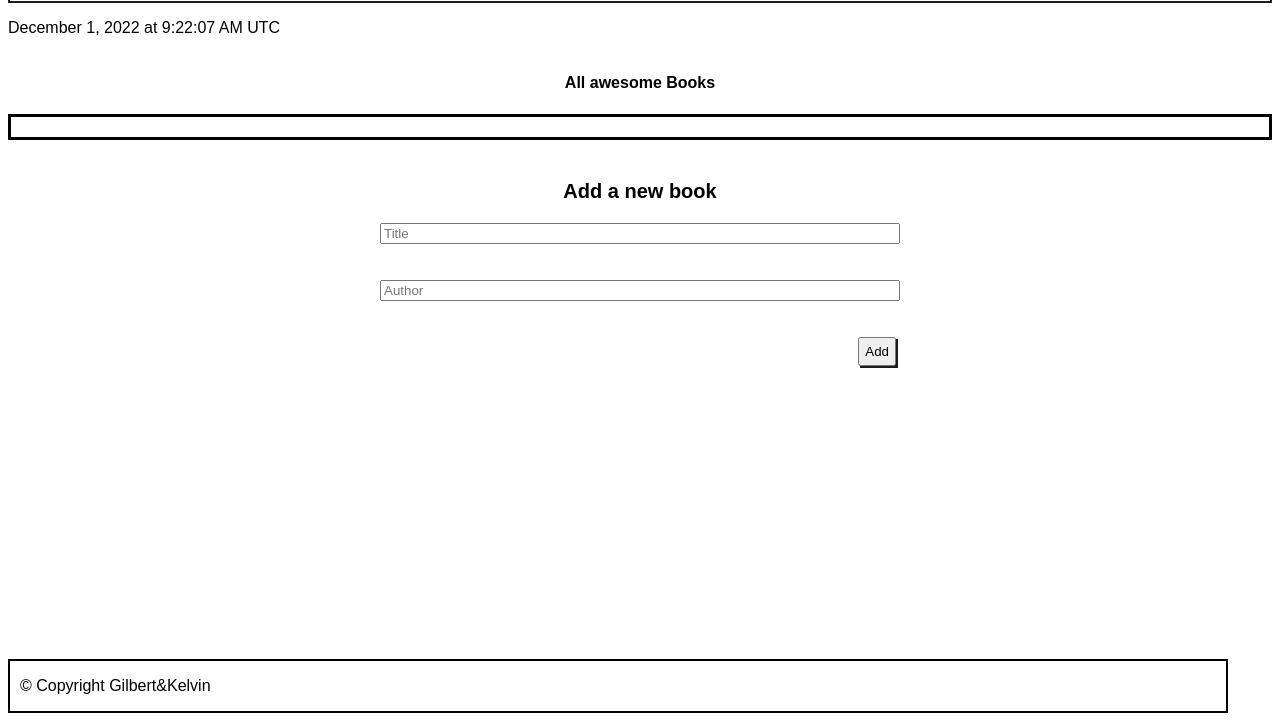
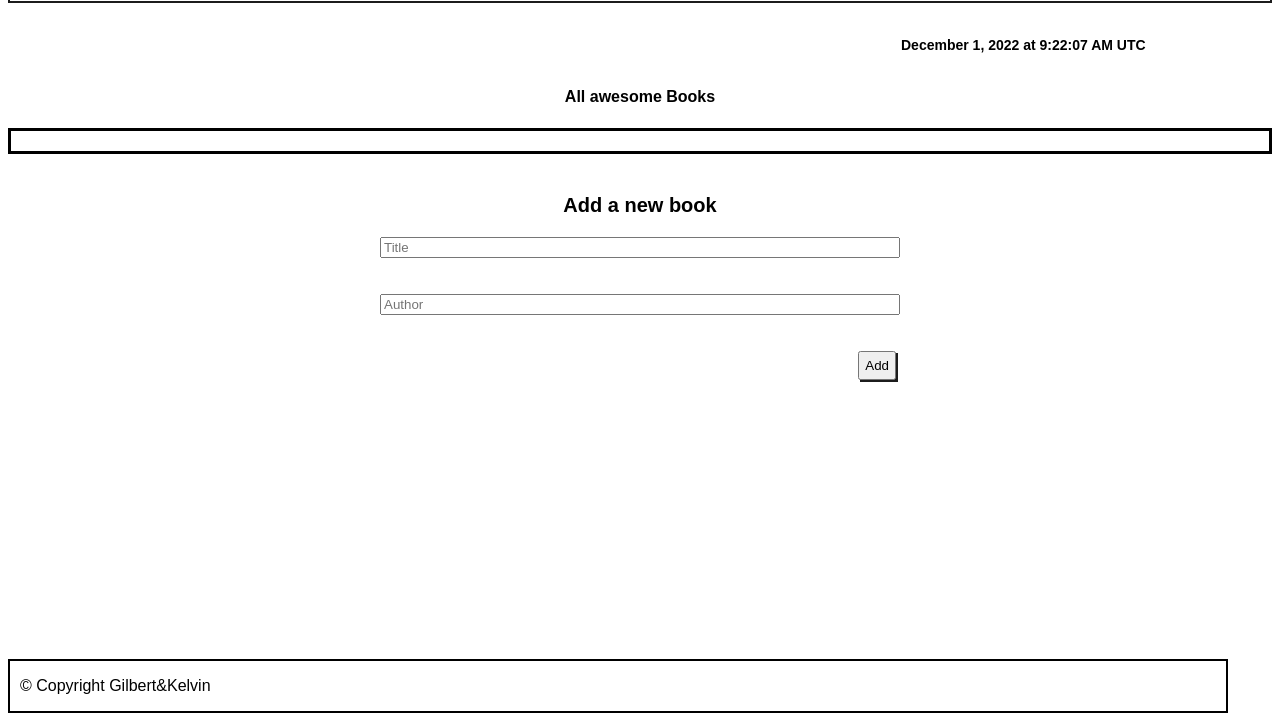
Before and after one commit to brainskev/Awesome-books, a website with bundled scripts: page index.html in a window 1280 px wide. Shown: the part 77-800 px from the top of the page. Built offline with nearby package versions, Linux system fonts and the light colour scheme.

Commit message:
add styling for date

```diff
--- a/style.css
+++ b/style.css
@@ -122,3 +122,16 @@ header {
 .copyright p {
   margin-left: 10px;
 }
+
+.date-time {
+  display: flex;
+  width: 80%;
+  margin: 20px auto auto auto;
+  justify-content: right;
+}
+
+#dateTime {
+  display: flex;
+  font-size: 14px;
+  font-weight: 700;
+}
```
